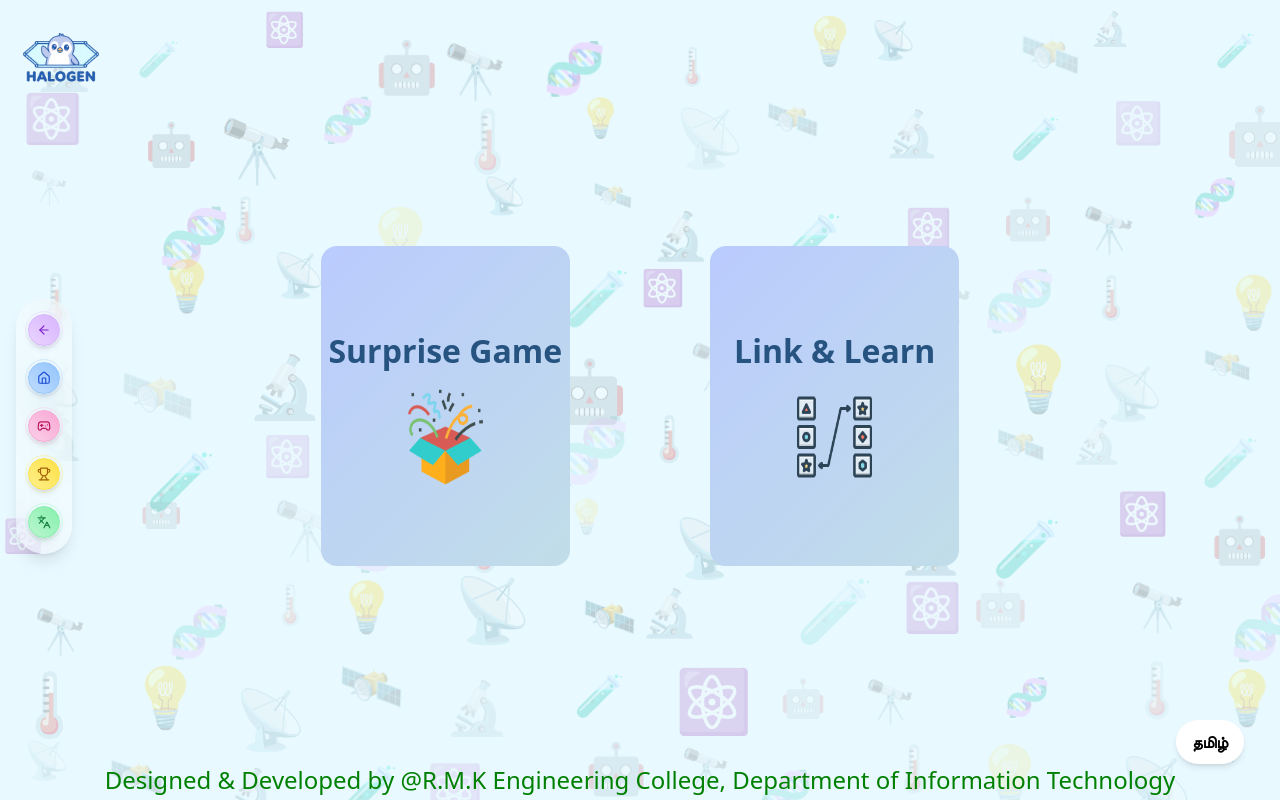
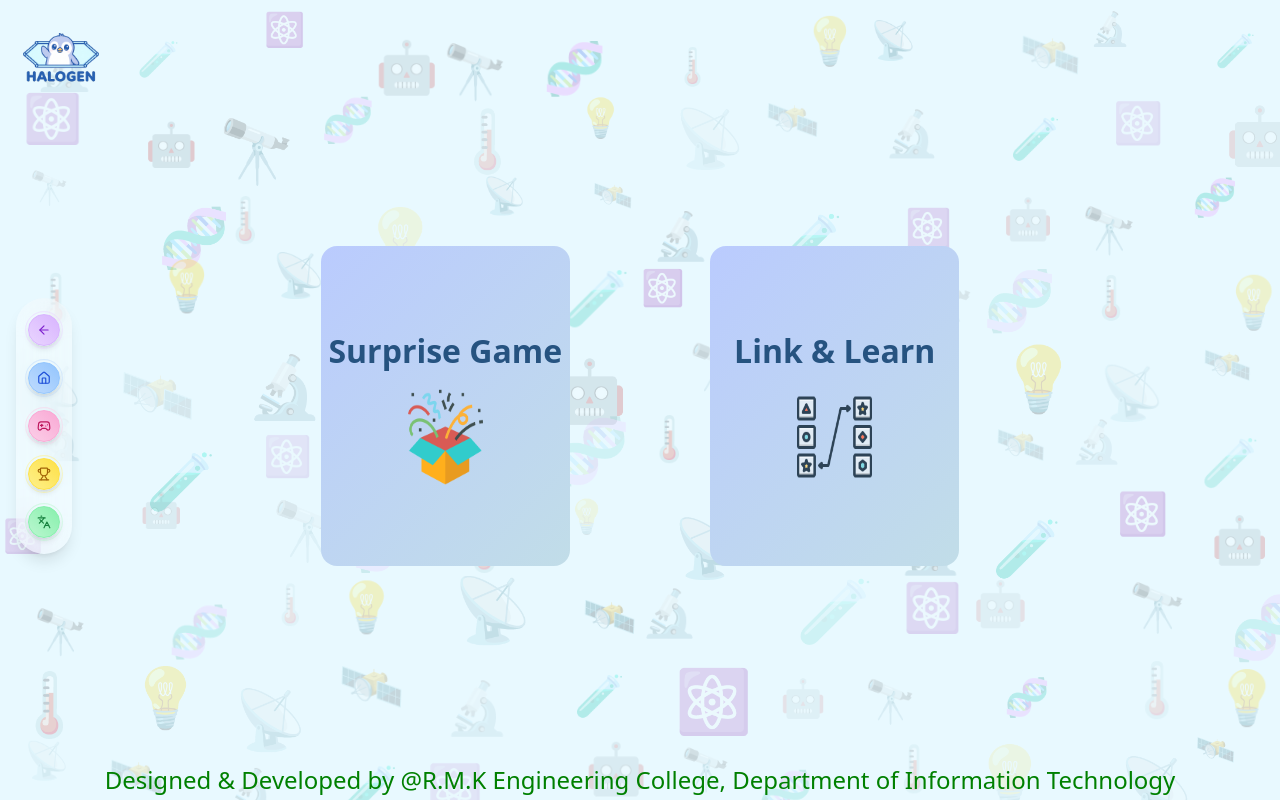
Before and after one commit to Ganga9115/Halogen, a React (Create React App) app: page /single/1/1/1/1 in a window 1280 px wide. Built offline with nearby package versions, Linux system fonts and the light colour scheme.

Commit message:
sabba
mudinchi

```diff
--- a/src/components/SinglePlayer/selectMode.js
+++ b/src/components/SinglePlayer/selectMode.js
@@ -163,8 +163,8 @@ const SelectMode = () => {
         />
       </div>
       <Footer />
-      <LanguageToggle currentLanguage={lang} onPress={handleLanguage} />
-      <BottomNav />
+
+      <BottomNav onPress={handleLanguage}/>
     </FloatingBackground>
   );
 };
```
